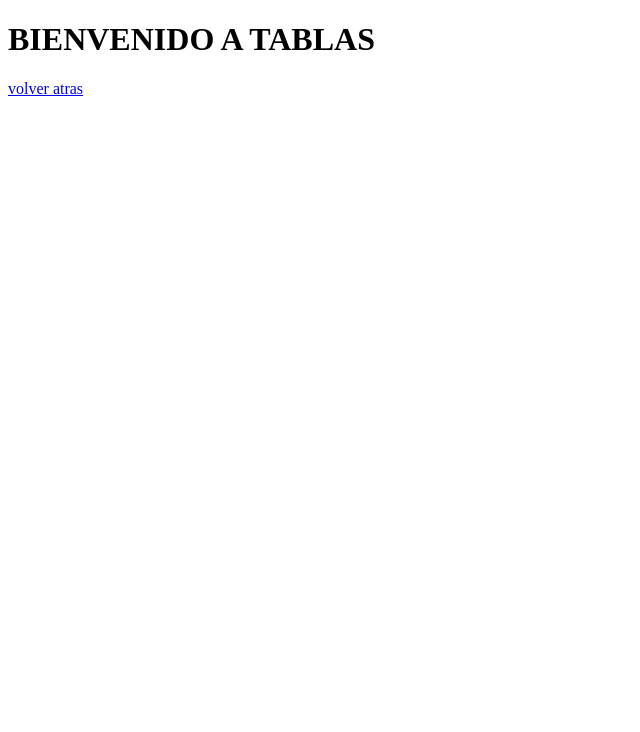
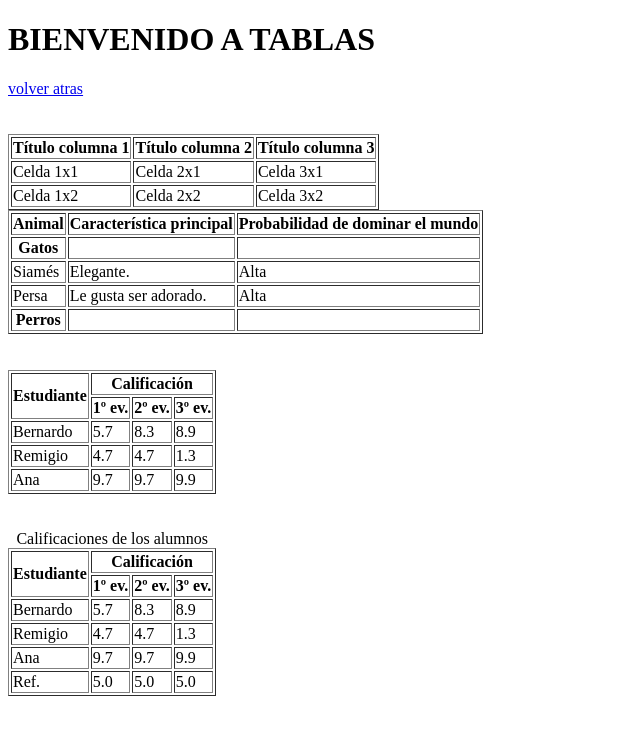
Before and after one commit to Andrejuli06/EtiquetasHtlm, a plain HTML site: page html/tablas.html in a window 1280 px wide. Shown: the whole page, without its empty margins (0-640 px from the left). Drawn offline with Linux system fonts and the light colour scheme.

Commit message:
agregando tablas

```diff
--- a/html/tablas.html
+++ b/html/tablas.html
@@ -8,5 +8,130 @@
 <body>
     <h1>BIENVENIDO A TABLAS</h1>
     <a href="../index.html">volver atras</a>
+    <table border="1">
+
+        <tr>
+          <th>Título columna 1</th>
+          <th>Título columna 2</th>
+          <th>Título columna 3</th>
+        </tr>
+
+        <tr>
+          <td>Celda 1x1</td>
+          <td>Celda 2x1</td>
+          <td>Celda 3x1</td>
+        </tr>
+
+        <tr>
+          <td>Celda 1x2</td>
+          <td>Celda 2x2</td>
+          <td>Celda 3x2</td>
+        </tr>
+        <br><br><br>
+        <table border="1">
+            <tr>
+              <th>Animal</th>
+              <th>Característica principal</th>
+              <th>Probabilidad de dominar el mundo</th>
+            </tr>
+            <tr>
+              <th scope="rowgroup">Gatos</th>
+              <td></td>
+              <td></td>
+            </tr>
+            <tr>
+              <td>Siamés</td>
+              <td>Elegante.</td>
+              <td>Alta</td>
+            </tr>
+            <tr>
+              <td>Persa</td>
+              <td>Le gusta ser adorado.</td>
+              <td>Alta</td>
+            </tr>
+
+            <tr>
+              <th scope="rowgroup">Perros</th>
+              <td></td>
+              <td></td>
+            </tr>
+
+          </table>
+      </table>
+      <br><br>
+      <table border="1">
+        <tr>
+          <th rowspan="2">Estudiante</th>
+          <th colspan="3">Calificación</th>
+        </tr>
+        <tr>
+          <th>1º ev.</th>
+          <th>2º ev.</th>
+          <th>3º ev.</th>
+        </tr>
+        <tr>
+          <td>Bernardo</td>
+          <td>5.7</td>
+          <td>8.3</td>
+          <td>8.9</td>
+        </tr>
+        <tr>
+          <td>Remigio</td>
+          <td>4.7</td>
+          <td>4.7</td>
+          <td>1.3</td>
+        </tr>
+        <tr>
+          <td>Ana</td>
+          <td>9.7</td>
+          <td>9.7</td>
+          <td>9.9</td>
+        </tr>
+      </table>
+      <br><br>
+      <table border="1">
+        <caption>Calificaciones de los alumnos</caption>
+        <tfoot>
+          <tr>
+            <td>Ref.</td>
+            <td>5.0</td>
+            <td>5.0</td>
+            <td>5.0</td>
+          </tr>
+        </tfoot>
+        <thead>
+          <tr class="title">
+            <th rowspan="2">Estudiante</th>
+            <th colspan="3">Calificación</th>
+          </tr>
+          <tr>
+            <th>1º ev.</th>
+            <th>2º ev.</th>
+            <th>3º ev.</th>
+          </tr>
+        </thead>
+        <tbody>
+        <tr>
+          <td>Bernardo</td>
+          <td>5.7</td>
+          <td>8.3</td>
+          <td>8.9</td>
+        </tr>
+        <tr>
+          <td>Remigio</td>
+          <td>4.7</td>
+          <td>4.7</td>
+          <td>1.3</td>
+        </tr>
+        <tr>
+          <td>Ana</td>
+          <td>9.7</td>
+          <td>9.7</td>
+          <td>9.9</td>
+        </tr>
+        </tbody>
+        <!-- ... -->
+      </table>
+
 </body>
 </html>
```
